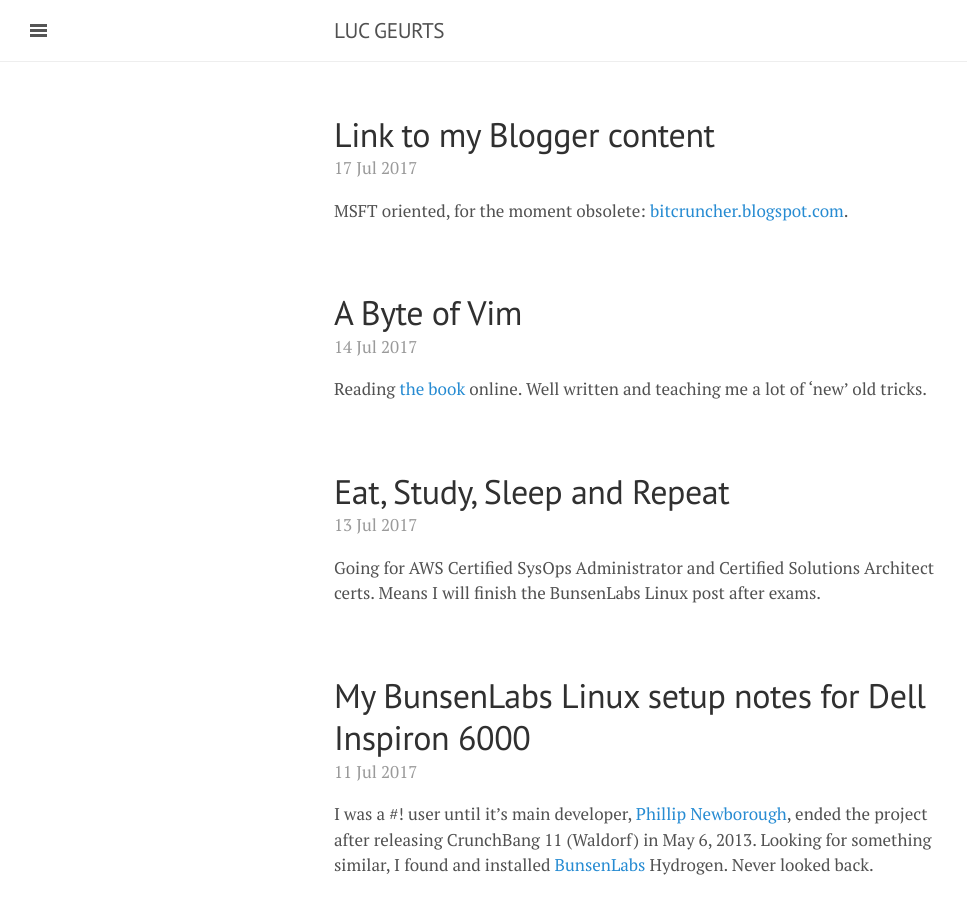
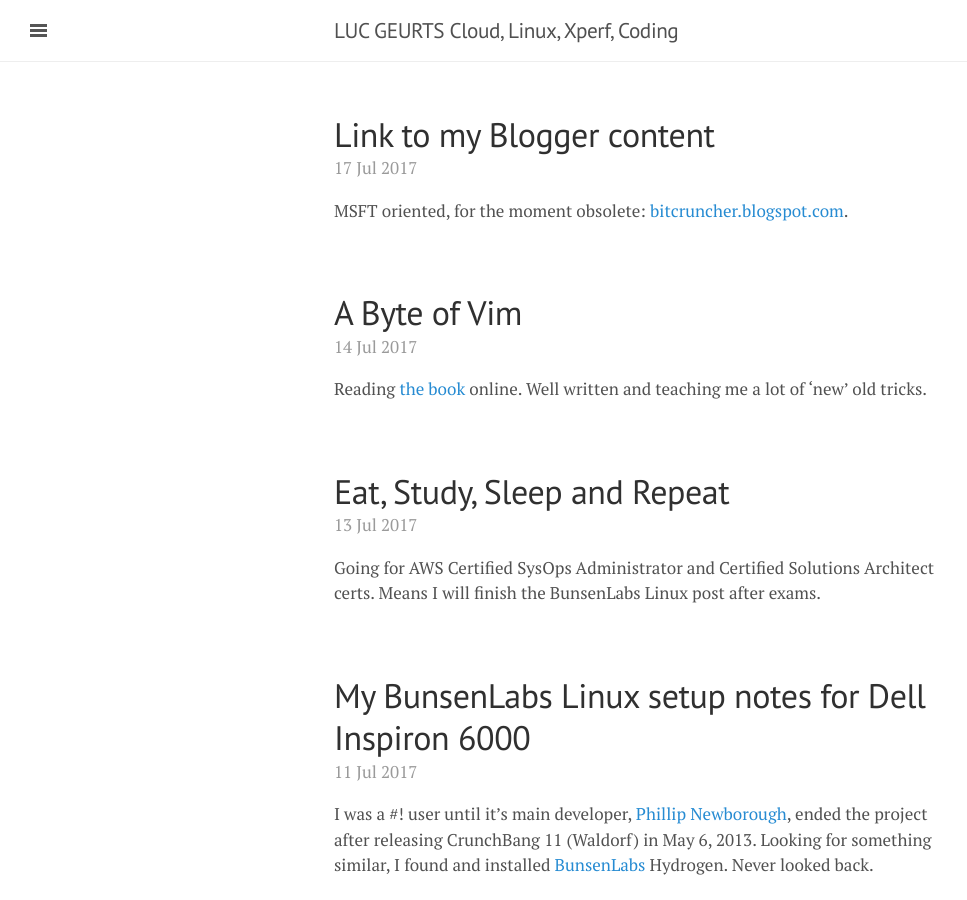
Before and after one commit to lgeurts/lgeurts.github.io, a Jekyll site: the page built from index.html, in a window 1280 px wide and 900 px high. Shown: the whole window, without its empty margins (0-967 px from the left). Built offline with Jekyll 4.4.1, drawn with Linux system fonts in a browser that asks for light colours; nearby versions of some CDN libraries; the list of posts is cut into pages by our own code.

Commit message:
Update _config.yml

```diff
--- a/_config.yml
+++ b/_config.yml
@@ -5,7 +5,7 @@ permalink:           pretty
 #relative_permalinks: true #not used since Jekyll v3.0
 
 # Setup
-title:                      LUC GEURTS
+title:               LUC GEURTS  Cloud, Linux, Xperf, Coding
 tagline:             ''
 description:         'Musings of a would be front-end web developer.'
 url:                 http://lgeurts.github.io
```
